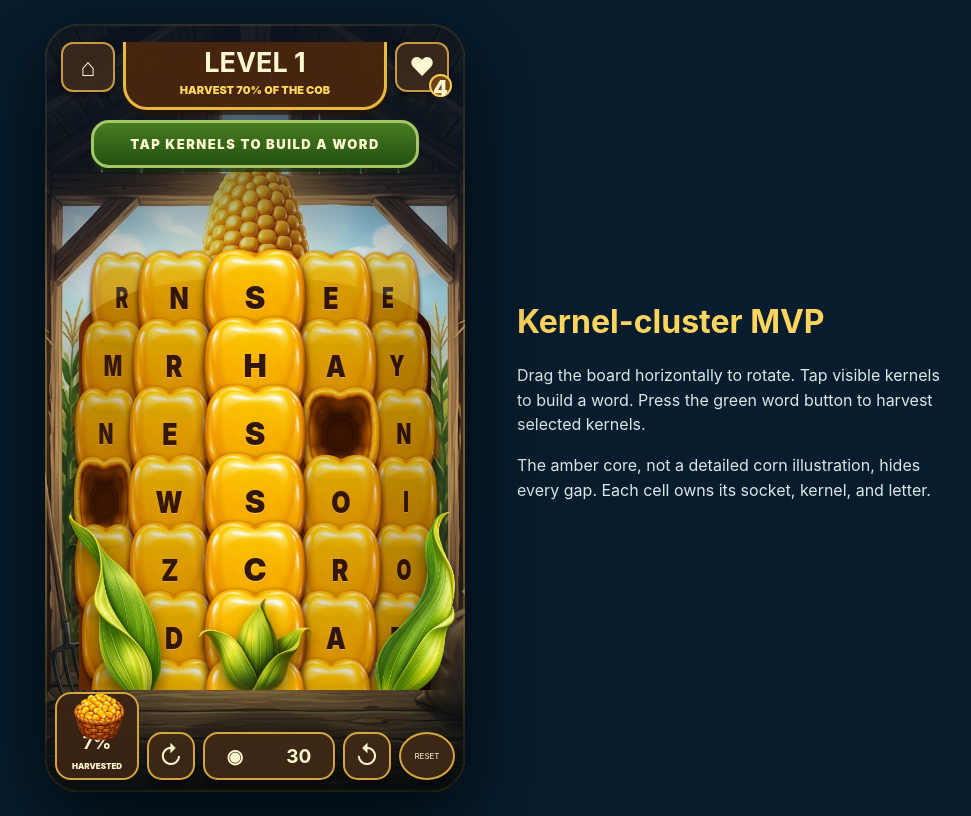
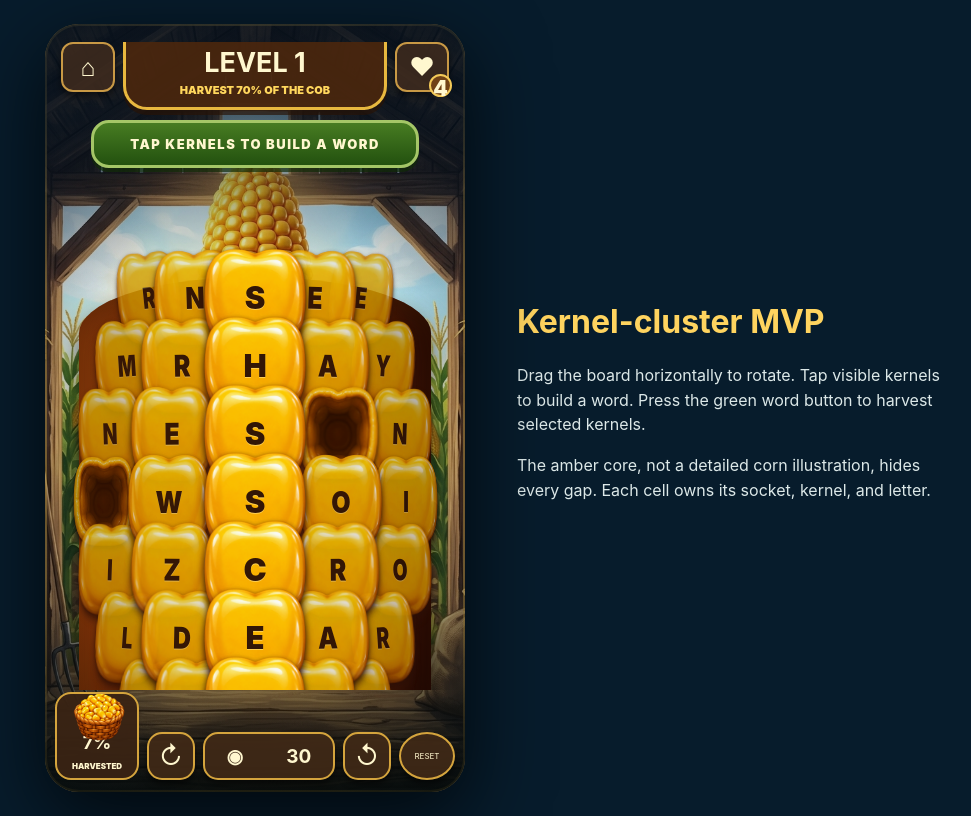
Before and after one commit to kailanwyatt/word-maize, a React (Vite) app in the folder experiments/kernel-cob-demo/: page / in a window 1280 px wide. Shown: the whole page, without its empty margins (144-1115 px from the left). Built offline with nearby package versions, Linux system fonts and the light colour scheme.

Commit message:
Shape kernel board into an oval cob

```diff
--- a/experiments/kernel-cob-demo/src/main.tsx
+++ b/experiments/kernel-cob-demo/src/main.tsx
@@ -11,7 +11,7 @@ const VISIBLE_COLUMNS = 6.2;
 const INITIAL_REMOVED = new Set(['0-3', '2-1', '3-6', '5-4']);
 
 type Cell = { id: string; row: number; column: number; letter: string };
-type LayoutCell = Cell & { x: number; y: number; scaleX: number; scale: number; shade: number; visible: boolean };
+type LayoutCell = Cell & { x: number; y: number; scaleX: number; scale: number; tilt: number; shade: number; visible: boolean };
 
 const cells: Cell[] = ROWS.flatMap((letters, row) =>
   [...letters].map((letter, column) => ({ id: `${row}-${column}`, row, column, letter })),
@@ -30,7 +30,8 @@ function layout(rotation: number): LayoutCell[] {
     const visible = Math.abs(offset) <= front + 0.22;
     const angle = (offset / VISIBLE_COLUMNS) * Math.PI;
     const rowT = cell.row / (ROWS.length - 1);
-    const radius = 178 * (0.88 + 0.12 * Math.sin(Math.PI * rowT));
+    // Pull the upper and lower rows inward to form an ear-shaped silhouette.
+    const radius = 178 * (0.7 + 0.3 * Math.sin(Math.PI * rowT));
     const edge = Math.min(1, Math.abs(offset) / front);
     return {
       ...cell,
@@ -38,6 +39,8 @@ function layout(rotation: number): LayoutCell[] {
       y: 142 + cell.row * 68,
       scaleX: 1 - edge * 0.44,
       scale: 1 - edge * 0.08,
+      // Side kernels follow the oval contour while the readable center stays level.
+      tilt: Math.sign(offset) * (0.5 - rowT) * 18 * Math.pow(edge, 1.7),
       shade: edge,
       visible,
     };
@@ -95,9 +98,6 @@ function App() {
             {Array.from({ length: 15 }, (_, index) => <i key={index} style={{ '--strand': index } as React.CSSProperties} />)}
           </div>
           <div className="core" />
-          <img className="husk left" src="/assets/husk-left.png" />
-          <img className="husk right" src="/assets/husk-right.png" />
-          <img className="husk bottom" src="/assets/husk-bottom.png" />
           {board.map(cell => {
             const isSelected = selected.includes(cell.id);
             const isRemoved = removed.has(cell.id);
@@ -109,7 +109,7 @@ function App() {
                   left: cell.x, top: cell.y,
                   opacity: 1 - cell.shade * .22,
                   zIndex: Math.round((1 - cell.shade) * 100),
-                  transform: `translate(-50%,-50%) scale(${cell.scale}) scaleX(${cell.scaleX})`,
+                  transform: `translate(-50%,-50%) rotate(${cell.tilt}deg) scale(${cell.scale}) scaleX(${cell.scaleX})`,
                   filter: `brightness(${1 - cell.shade * .22})`,
                 }}
                 onPointerDown={event => event.stopPropagation()}
--- a/experiments/kernel-cob-demo/src/styles.css
+++ b/experiments/kernel-cob-demo/src/styles.css
@@ -17,10 +17,6 @@ button { font: inherit; color: inherit; cursor: pointer; -webkit-tap-highlight-c
 .core { position:absolute; left:50%; top:122px; width:352px; height:503px; transform:translateX(-50%); border-radius:46% 46% 39% 39% / 11% 11% 17% 17%; background:radial-gradient(ellipse at 42% 38%,#9c4c0e,#632207 60%,#2c0e03 88%); box-shadow:inset 24px 0 40px #e884142c,inset -28px 0 43px #170604bb,0 12px 24px #0009; }
 .silk { position:absolute; z-index:3; left:50%; top:74px; width:220px; height:92px; transform:translateX(-50%); filter:drop-shadow(0 4px 3px #371505); }
 .silk i { --strand:0; position:absolute; left:calc(50% + (var(--strand) - 7) * 7px); bottom:0; width:4px; height:calc(58px + (var(--strand) % 4) * 9px); border-radius:100% 10% 0 0; border-left:3px solid #dda92b; transform-origin:bottom; transform:rotate(calc((var(--strand) - 7) * 5deg)); box-shadow:inset 1px 0 #ffe080; }
-.husk { position:absolute; z-index:210; pointer-events:none; object-fit:contain; filter:drop-shadow(0 8px 8px #0008); }
-.husk.left { left:2px; bottom:-26px; width:138px; height:280px; object-position:left bottom; }
-.husk.right { right:2px; bottom:-26px; width:138px; height:280px; object-position:right bottom; }
-.husk.bottom { left:50%; bottom:-20px; transform:translateX(-50%); width:220px; height:116px; object-position:center bottom; }
 .cell { position:absolute; width:78px; height:78px; padding:0; border:0; background:transparent; transform-origin:center; transition:left .16s ease, transform .16s ease, filter .16s ease, opacity .16s ease; }
 .cell img { position:absolute; inset:0; width:100%; height:100%; object-fit:contain; pointer-events:none; }
 .cell .socket { transform:scale(1.48); filter:drop-shadow(0 2px 2px #1d0608); }
```
